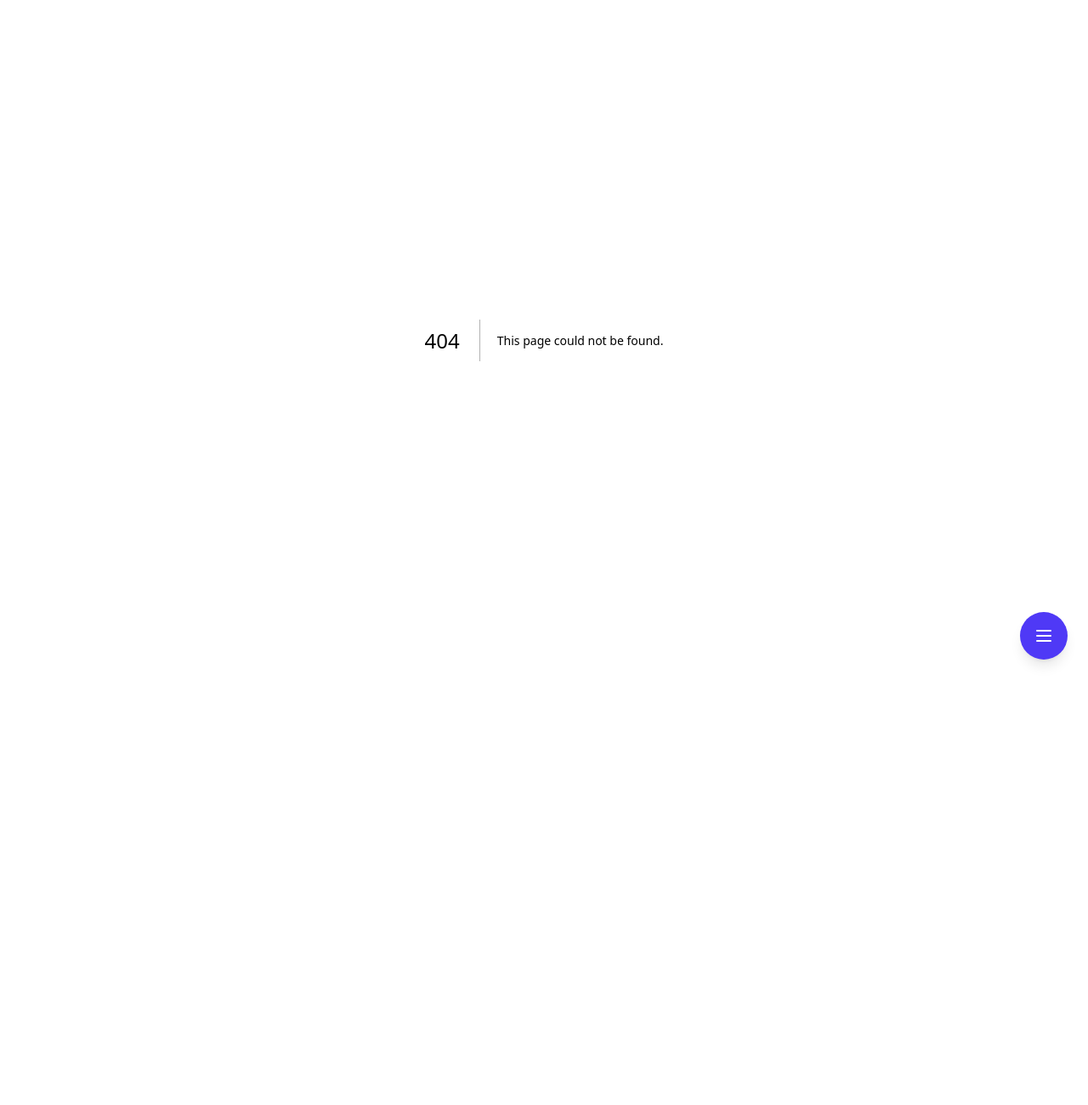
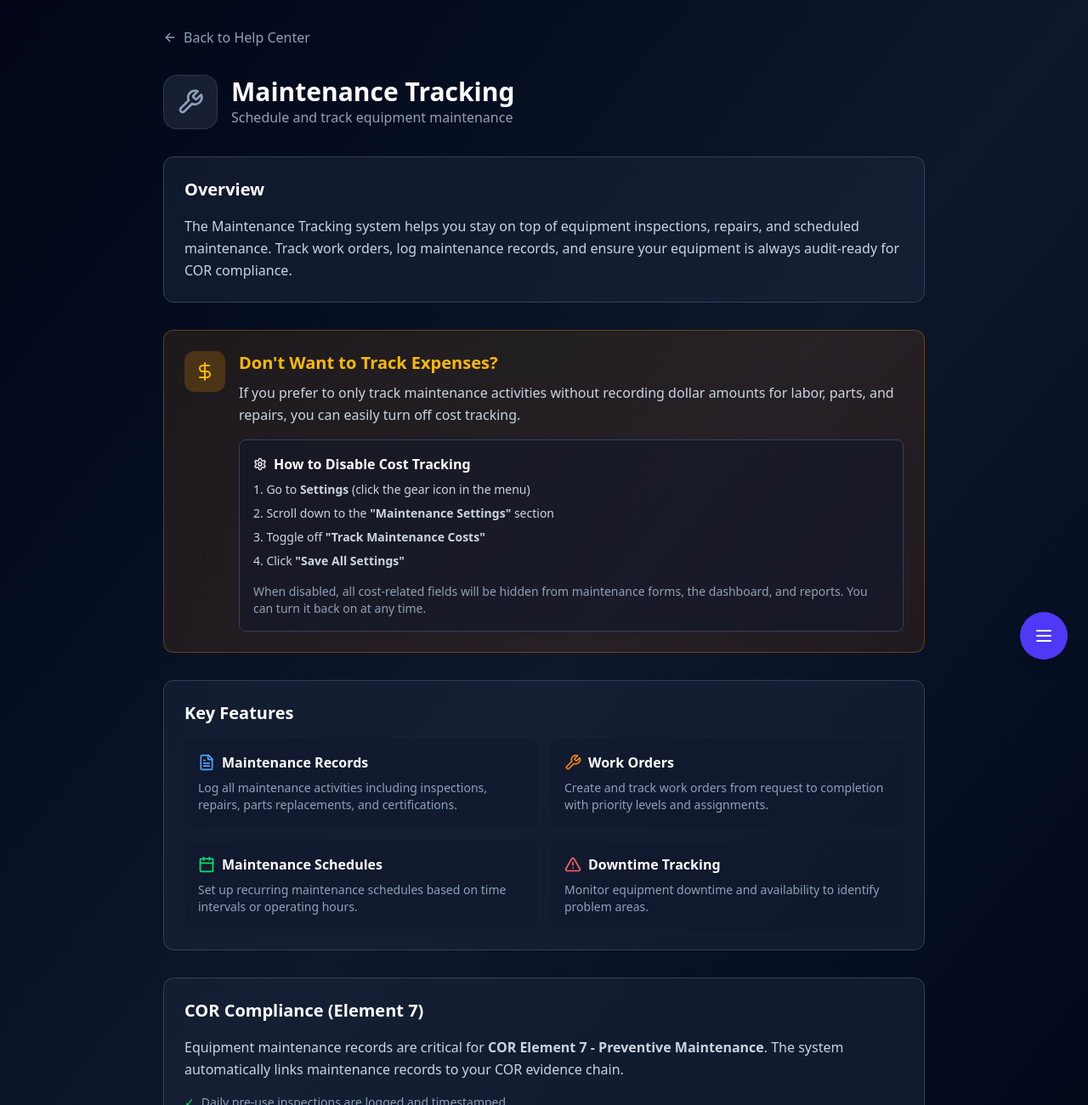
Before and after one commit to Yeti567/2026-core, a Next.js app: page /help/maintenance in a window 1280 px wide. Before the commit this address had no page. Shown: the top 1300 px of the page at 85% size. Before the commit the page ends 800 px from the top, so only its background shows below. Built offline with nearby package versions, Linux system fonts and the light colour scheme.

Commit message:
Add maintenance help page with cost tracking toggle instructions

```diff
--- /dev/null
+++ b/app/(protected)/help/maintenance/page.tsx
@@ -0,0 +1,172 @@
+import Link from 'next/link';
+import { ArrowLeft, Wrench, Settings, DollarSign, Calendar, FileText, AlertTriangle } from 'lucide-react';
+
+export default function MaintenanceHelpPage() {
+  return (
+    <main className="min-h-screen bg-gradient-to-br from-slate-950 via-slate-900 to-slate-950 text-white p-8">
+      <div className="max-w-4xl mx-auto">
+        {/* Back Link */}
+        <Link
+          href="/help"
+          className="inline-flex items-center gap-2 text-slate-400 hover:text-white mb-8 transition-colors"
+        >
+          <ArrowLeft className="w-4 h-4" />
+          Back to Help Center
+        </Link>
+
+        {/* Header */}
+        <div className="flex items-center gap-4 mb-8">
+          <div className="w-16 h-16 rounded-2xl bg-gradient-to-br from-slate-500/20 to-gray-500/20 border border-slate-500/30 flex items-center justify-center">
+            <Wrench className="w-8 h-8 text-slate-400" />
+          </div>
+          <div>
+            <h1 className="text-3xl font-bold">Maintenance Tracking</h1>
+            <p className="text-slate-400">Schedule and track equipment maintenance</p>
+          </div>
+        </div>
+
+        {/* Content */}
+        <div className="space-y-8">
+          {/* Overview */}
+          <section className="bg-slate-800/50 rounded-xl p-6 border border-slate-700">
+            <h2 className="text-xl font-semibold mb-4">Overview</h2>
+            <p className="text-slate-300 leading-relaxed">
+              The Maintenance Tracking system helps you stay on top of equipment inspections,
+              repairs, and scheduled maintenance. Track work orders, log maintenance records,
+              and ensure your equipment is always audit-ready for COR compliance.
+            </p>
+          </section>
+
+          {/* Cost Tracking Toggle - Important callout */}
+          <section className="bg-gradient-to-br from-amber-500/10 to-orange-500/10 rounded-xl p-6 border border-amber-500/30">
+            <div className="flex items-start gap-4">
+              <div className="w-12 h-12 rounded-xl bg-amber-500/20 flex items-center justify-center flex-shrink-0">
+                <DollarSign className="w-6 h-6 text-amber-400" />
+              </div>
+              <div>
+                <h2 className="text-xl font-semibold mb-2 text-amber-400">Don't Want to Track Expenses?</h2>
+                <p className="text-slate-300 leading-relaxed mb-4">
+                  If you prefer to only track maintenance activities without recording dollar amounts
+                  for labor, parts, and repairs, you can easily turn off cost tracking.
+                </p>
+                <div className="bg-slate-900/50 rounded-lg p-4 border border-slate-700">
+                  <h3 className="font-semibold mb-2 flex items-center gap-2">
+                    <Settings className="w-4 h-4" />
+                    How to Disable Cost Tracking
+                  </h3>
+                  <ol className="list-decimal list-inside space-y-2 text-slate-300 text-sm">
+                    <li>Go to <strong>Settings</strong> (click the gear icon in the menu)</li>
+                    <li>Scroll down to the <strong>"Maintenance Settings"</strong> section</li>
+                    <li>Toggle off <strong>"Track Maintenance Costs"</strong></li>
+                    <li>Click <strong>"Save All Settings"</strong></li>
+                  </ol>
+                  <p className="text-slate-400 text-sm mt-4">
+                    When disabled, all cost-related fields will be hidden from maintenance forms,
+                    the dashboard, and reports. You can turn it back on at any time.
+                  </p>
+                </div>
+              </div>
+            </div>
+          </section>
+
+          {/* Key Features */}
+          <section className="bg-slate-800/50 rounded-xl p-6 border border-slate-700">
+            <h2 className="text-xl font-semibold mb-4">Key Features</h2>
+            <div className="grid md:grid-cols-2 gap-4">
+              <div className="p-4 bg-slate-900/50 rounded-lg">
+                <div className="flex items-center gap-2 mb-2">
+                  <FileText className="w-5 h-5 text-blue-400" />
+                  <h3 className="font-semibold">Maintenance Records</h3>
+                </div>
+                <p className="text-sm text-slate-400">
+                  Log all maintenance activities including inspections, repairs, parts replacements,
+                  and certifications.
+                </p>
+              </div>
+              <div className="p-4 bg-slate-900/50 rounded-lg">
+                <div className="flex items-center gap-2 mb-2">
+                  <Wrench className="w-5 h-5 text-orange-400" />
+                  <h3 className="font-semibold">Work Orders</h3>
+                </div>
+                <p className="text-sm text-slate-400">
+                  Create and track work orders from request to completion with priority levels
+                  and assignments.
+                </p>
+              </div>
+              <div className="p-4 bg-slate-900/50 rounded-lg">
+                <div className="flex items-center gap-2 mb-2">
+                  <Calendar className="w-5 h-5 text-green-400" />
+                  <h3 className="font-semibold">Maintenance Schedules</h3>
+                </div>
+                <p className="text-sm text-slate-400">
+                  Set up recurring maintenance schedules based on time intervals or operating hours.
+                </p>
+              </div>
+              <div className="p-4 bg-slate-900/50 rounded-lg">
+                <div className="flex items-center gap-2 mb-2">
+                  <AlertTriangle className="w-5 h-5 text-red-400" />
+                  <h3 className="font-semibold">Downtime Tracking</h3>
+                </div>
+                <p className="text-sm text-slate-400">
+                  Monitor equipment downtime and availability to identify problem areas.
+                </p>
+              </div>
+            </div>
+          </section>
+
+          {/* COR Compliance */}
+          <section className="bg-slate-800/50 rounded-xl p-6 border border-slate-700">
+            <h2 className="text-xl font-semibold mb-4">COR Compliance (Element 7)</h2>
+            <p className="text-slate-300 leading-relaxed mb-4">
+              Equipment maintenance records are critical for <strong>COR Element 7 - Preventive Maintenance</strong>.
+              The system automatically links maintenance records to your COR evidence chain.
+            </p>
+            <ul className="space-y-2 text-sm text-slate-400">
+              <li className="flex items-start gap-2">
+                <span className="text-green-400">✓</span>
+                Daily pre-use inspections are logged and timestamped
+              </li>
+              <li className="flex items-start gap-2">
+                <span className="text-green-400">✓</span>
+                Scheduled maintenance provides evidence of preventive care
+              </li>
+              <li className="flex items-start gap-2">
+                <span className="text-green-400">✓</span>
+                Certification renewals are tracked with expiry alerts
+              </li>
+              <li className="flex items-start gap-2">
+                <span className="text-green-400">✓</span>
+                Work orders document corrective actions taken
+              </li>
+            </ul>
+          </section>
+
+          {/* Quick Links */}
+          <section className="bg-slate-800/50 rounded-xl p-6 border border-slate-700">
+            <h2 className="text-xl font-semibold mb-4">Related Topics</h2>
+            <div className="flex flex-wrap gap-3">
+              <Link
+                href="/help/equipment"
+                className="px-4 py-2 bg-slate-700 hover:bg-slate-600 rounded-lg text-sm transition-colors"
+              >
+                Equipment Library →
+              </Link>
+              <Link
+                href="/admin/maintenance"
+                className="px-4 py-2 bg-slate-700 hover:bg-slate-600 rounded-lg text-sm transition-colors"
+              >
+                Go to Maintenance →
+              </Link>
+              <Link
+                href="/admin/settings"
+                className="px-4 py-2 bg-slate-700 hover:bg-slate-600 rounded-lg text-sm transition-colors"
+              >
+                Company Settings →
+              </Link>
+            </div>
+          </section>
+        </div>
+      </div>
+    </main>
+  );
+}
```
